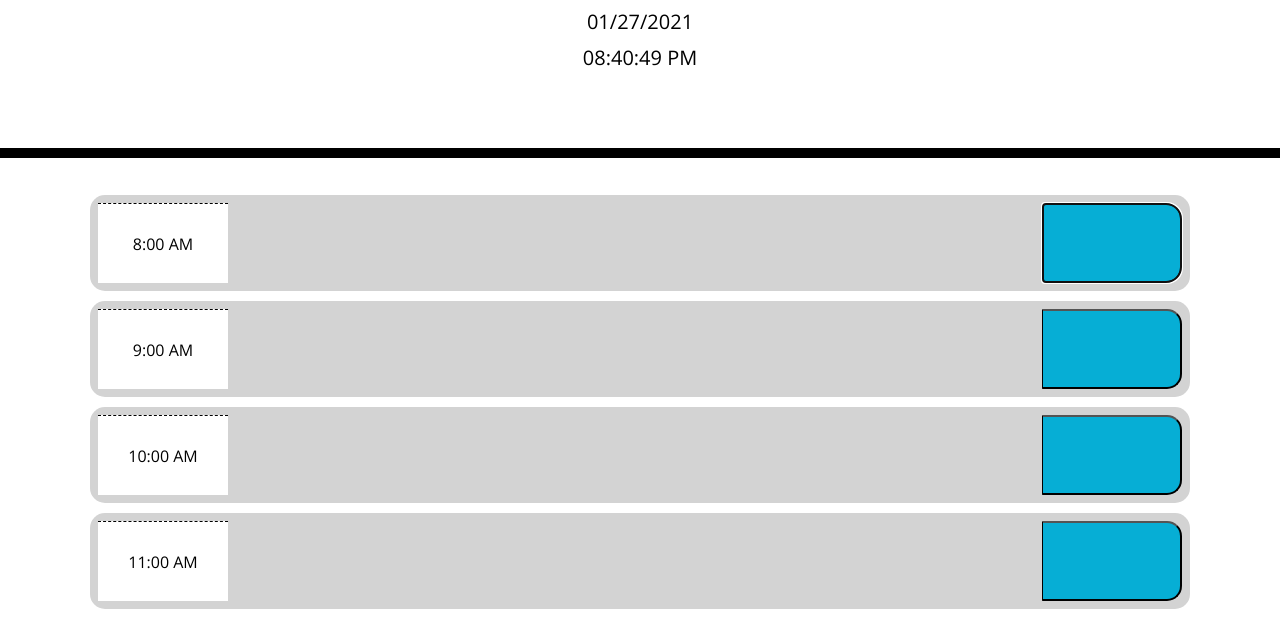
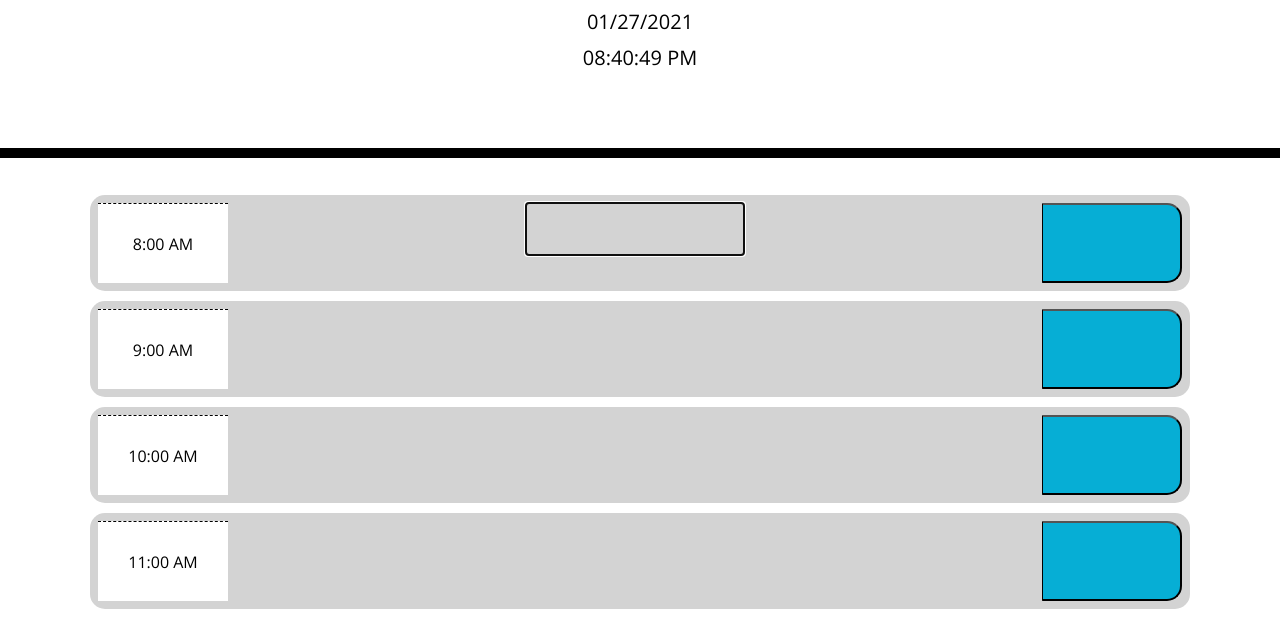
Before and after one commit to geotecdev/jQuery-Day-Planner-App, a plain HTML site: page index.html in a window 1280 px wide. Both pictures are taken after a click on the button 1112 px from the left and 425 px from the top of the page. Shown: the part 182-800 px from the top of the page. Drawn offline with nearby package versions, Linux system fonts and the light colour scheme.

Commit message:
set up planner note obj array local storage persistance

```diff
--- a/scripts/script.js
+++ b/scripts/script.js
@@ -1,24 +1,3 @@
-
-//on load function equivilant
-//interval timer to keep running total of time. runs until user exits page
-//> updates time value in header
-//> determines time triggered ui changes
-
-// main function with interval
-//{
-
-    //set currentTime value
-
-    //if currentTime is hr:00 {
-        //
-    //}
-
-    //if currentTime is hr:[even minute] {
-        //
-    //}
-
-//}
-
 let timer;
 let timerCount = 0;
 let startTime;
@@ -29,6 +8,8 @@
 let activeBlock;
 let timeBlockEls = [];
 let timeBlockBtns = [];
+let textAreas = [];
+let plannerData = [];
 
 window.onload = function() {
 
@@ -41,13 +22,54 @@
     currentTimeEl = document.querySelector("#currentTime");
     timeBlockEls = document.querySelectorAll(".time-block");
     timeBlockBtns = document.querySelectorAll(".saveBtn");
+    textAreas = document.querySelectorAll(".time-block textarea")
 
     //add event listeners to saveBtns
     for (let i = 0; i < timeBlockBtns.length; i++) {
         console.log(i);
-        timeBlockBtns[i].addEventListener("click", function(btn) {
-            console.log(this.getAttribute("value"));
+        timeBlockBtns[i].addEventListener("click", function() {
+            let selectedTextArea = this.previousElementSibling;
+            if (selectedTextArea != null) {
+
+                //edit logic
+                if (selectedTextArea.disabled === true) {
+                    selectedTextArea.disabled = false;
+                    selectedTextArea.focus();
+                    selectedTextArea.select();
+                }
+
+                //save logic
+                else
+                {
+                    selectedTextArea.disabled = true;
+                    let taNumber = parseInt(selectedTextArea.getAttribute("value"));
+                    plannerData[taNumber - 8].memo = selectedTextArea.value;
+                    alert(plannerData[taNumber - 8].hour + ";" + plannerData[taNumber - 8].memo);
+                    localStorage.setItem("plannerData", JSON.stringify(plannerData));
+
+                    alert("current edits to planner note saved");
+                }
+
+            }
         });
+    }
+
+    //get plannerData objects from local storage if they exist
+    let dataStr = localStorage.getItem("plannerData");
+    plannerData = JSON.parse(dataStr);
+
+    //create an indexed list of blank objects and save to ls if not
+    if (plannerData === null)
+    {
+        plannerData = [];
+        for (let i = 8; i < 21; i++) {
+            plannerData.push({
+                "hour": i,
+                "memo": ""
+            });
+        }
+
+        localStorage.setItem("plannerData", JSON.stringify(plannerData));
     }
 
     setTimeBlocks();
@@ -81,6 +103,11 @@
         let timeBlockEl = timeBlockEls[i];
         let blockValue = parseInt(timeBlockEl.getAttribute("value"));
 
+        //set memo from local storage
+        let plannerDataObj = plannerData[blockValue - 8];
+        let ta = textAreas[blockValue - 8];
+        ta.textContent = plannerDataObj.memo;
+
         if (blockValue < activeHour) {
             timeBlockEl.classList = "p-2 flex-row time-block past";
         }
--- a/style.css
+++ b/style.css
@@ -33,6 +33,10 @@
   text-align: center;
   border-radius: 15px;
   margin: 5px;
+}
+
+.selectedTimeBlock {
+  min-height: 150px;
 }
 
 .row {
```
